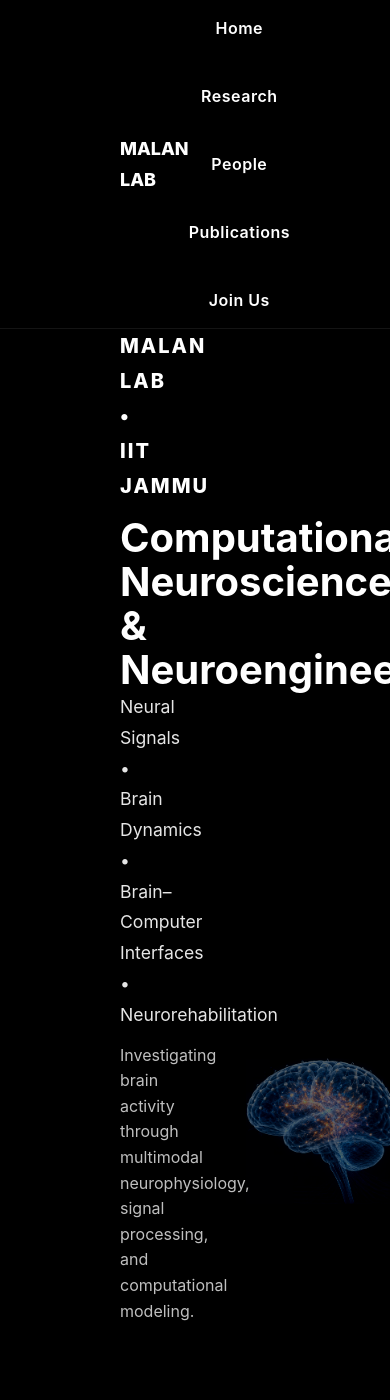
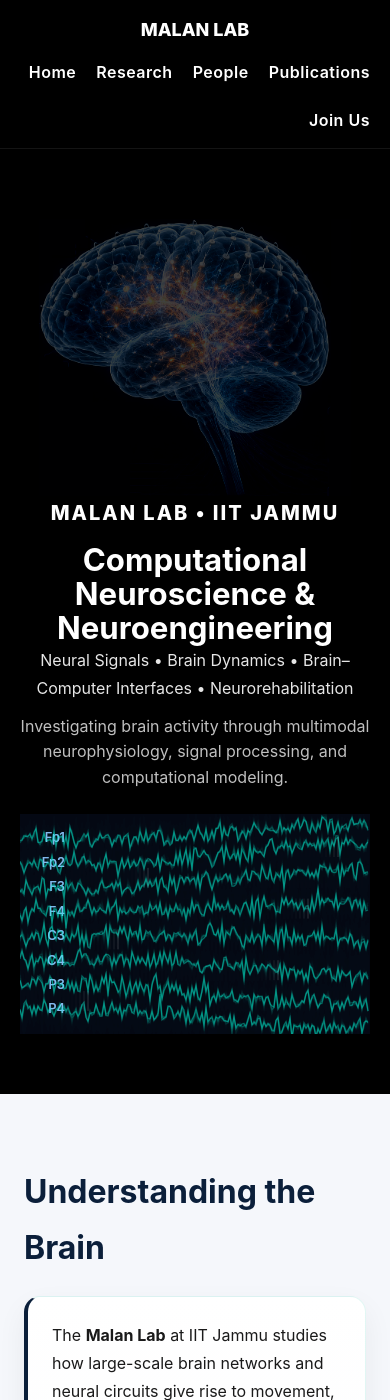
Before and after one commit to malanlab/malanlab.github.io, a Jekyll site: the page built from index.md, in a window 390 px wide and 1400 px high. Built offline with Jekyll 4.4.1, drawn with Linux system fonts in a browser that asks for light colours.

Commit message:
Update style.css

```diff
--- a/assets/style.css
+++ b/assets/style.css
@@ -556,3 +556,89 @@
     justify-content: center;
   }
 }
+/* =========================
+   MOBILE HERO
+========================= */
+@media (max-width: 900px) {
+
+  .nav-container {
+    flex-direction: column;
+    gap: 12px;
+    padding: 16px;
+  }
+
+  .nav-links {
+    margin-left: 0;
+    justify-content: center;
+    gap: 16px;
+  }
+
+}
+@media (max-width: 900px) {
+
+  .hero {
+    min-height: auto;
+    padding: 40px 20px 60px;
+  }
+
+  .hero-left {
+    position: relative;
+    top: auto;
+    left: auto;
+
+    padding-left: 0;
+    max-width: 100%;
+    width: 100%;
+  }
+
+   .hero-content {
+     width: 100%;
+     max-width: 100%;
+     text-align: center;
+   }
+
+   .hero h1 {
+     font-size: clamp(1.8rem, 8vw, 2.4rem);
+   }
+
+  .tagline {
+    font-size: 1rem;
+  }
+
+  .subtitle {
+    max-width: 100%;
+  }
+
+  .brain-image {
+    position: relative;
+
+    top: auto;
+    right: auto;
+    transform: none;
+
+    display: block;
+
+    width: min(320px, 80vw);
+
+    margin: 30px auto 0;
+
+    opacity: 0.25;
+  }
+
+  .eeg-canvas {
+    width: 100%;
+    height: 220px;
+
+    margin-top: 24px;
+  }
+
+  .nav-container {
+    padding: 14px 20px;
+  }
+
+  .nav-links {
+    gap: 20px;
+    flex-wrap: wrap;
+    justify-content: flex-end;
+  }
+}
```
